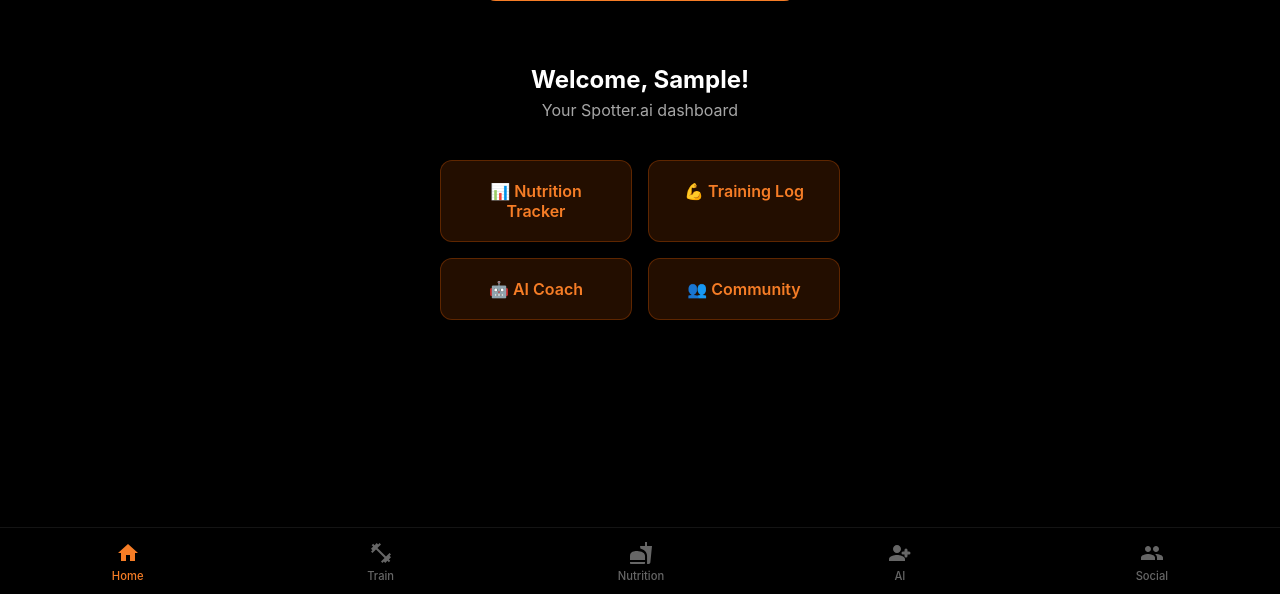
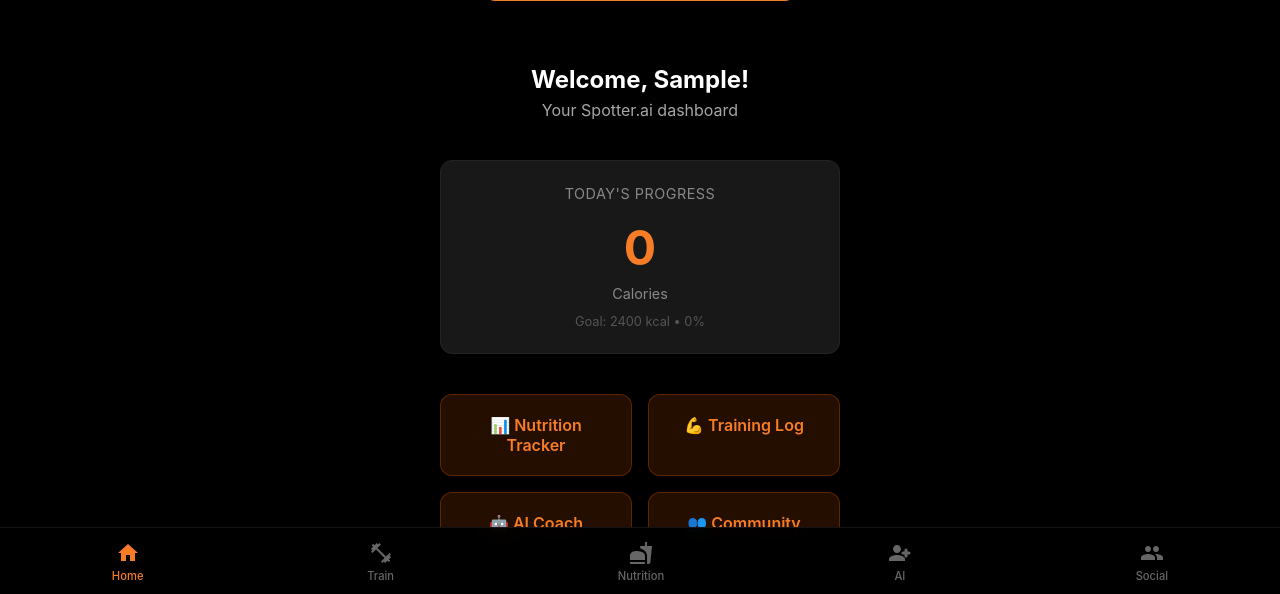
Before and after one commit to CS4300-CS5300-SP26/dev2_cust1, a Django app: page /home_dash/ in a window 1280 px wide. Shown: the part 205-799 px from the top of the page. Run offline with Django 4.2, Linux system fonts and the light colour scheme; the visitor is signed in with stand-in values (Sample User, id 1); data that the repository does not hold is empty.

Commit message:
added live calories to the home page

```diff
--- a/fitness_ai_app/core/templates/home_dash_dir/home_dash.html
+++ b/fitness_ai_app/core/templates/home_dash_dir/home_dash.html
@@ -6,6 +6,14 @@
 <div style="text-align:center;padding-top:40px;">
     <div style="font-size:1.5rem;font-weight:700;margin-bottom:6px;">Welcome, {{ request.user.first_name|default:request.user.email }}!</div>
     <div style="font-size:1rem;color:rgba(255,255,255,0.65);margin-bottom:40px;">Your Spotter.ai dashboard</div>
+
+    <!-- Today's Progress Container -->
+    <div style="max-width:400px;margin:0 auto 40px;padding:24px;background:#181818;border:1px solid #242424;border-radius:12px;">
+        <div style="font-size:0.9rem;color:#888;margin-bottom:16px;text-transform:uppercase;letter-spacing:0.5px;">Today's Progress</div>
+        <div style="font-size:3rem;font-weight:700;color:#f67d26;margin-bottom:8px;">{{ total_calories }}</div>
+        <div style="font-size:0.9rem;color:#888;margin-bottom:12px;">Calories</div>
+        <div style="font-size:0.8rem;color:#555;">Goal: {{ calorie_goal }} kcal • {{ calories_percentage|floatformat:0 }}%</div>
+    </div>
 
     <!-- Quick Links -->
     <div style="display:grid;grid-template-columns:repeat(2,1fr);gap:16px;max-width:400px;margin:0 auto;">
--- a/fitness_ai_app/core/views.py
+++ b/fitness_ai_app/core/views.py
@@ -183,7 +183,25 @@ def user_logout(request):
 
 @login_required
 def home_dash(request):
-    return render(request, 'home_dash_dir/home_dash.html', {'active_tab': 'home'})
+    from datetime import date
+    from django.db.models import Sum
+
+    today = date.today()
+    total_calories = FoodItem.objects.filter(
+        meal__user=request.user,
+        meal__date=today,
+        completed=True
+    ).aggregate(total=Sum('calories'))['total'] or 0
+
+    calorie_goal = 2400
+    calories_percentage = (total_calories / calorie_goal) * 100 if calorie_goal > 0 else 0
+
+    return render(request, 'home_dash_dir/home_dash.html', {
+        'active_tab': 'home',
+        'total_calories': total_calories,
+        'calorie_goal': calorie_goal,
+        'calories_percentage': calories_percentage
+    })
 
 
 @login_required
```
